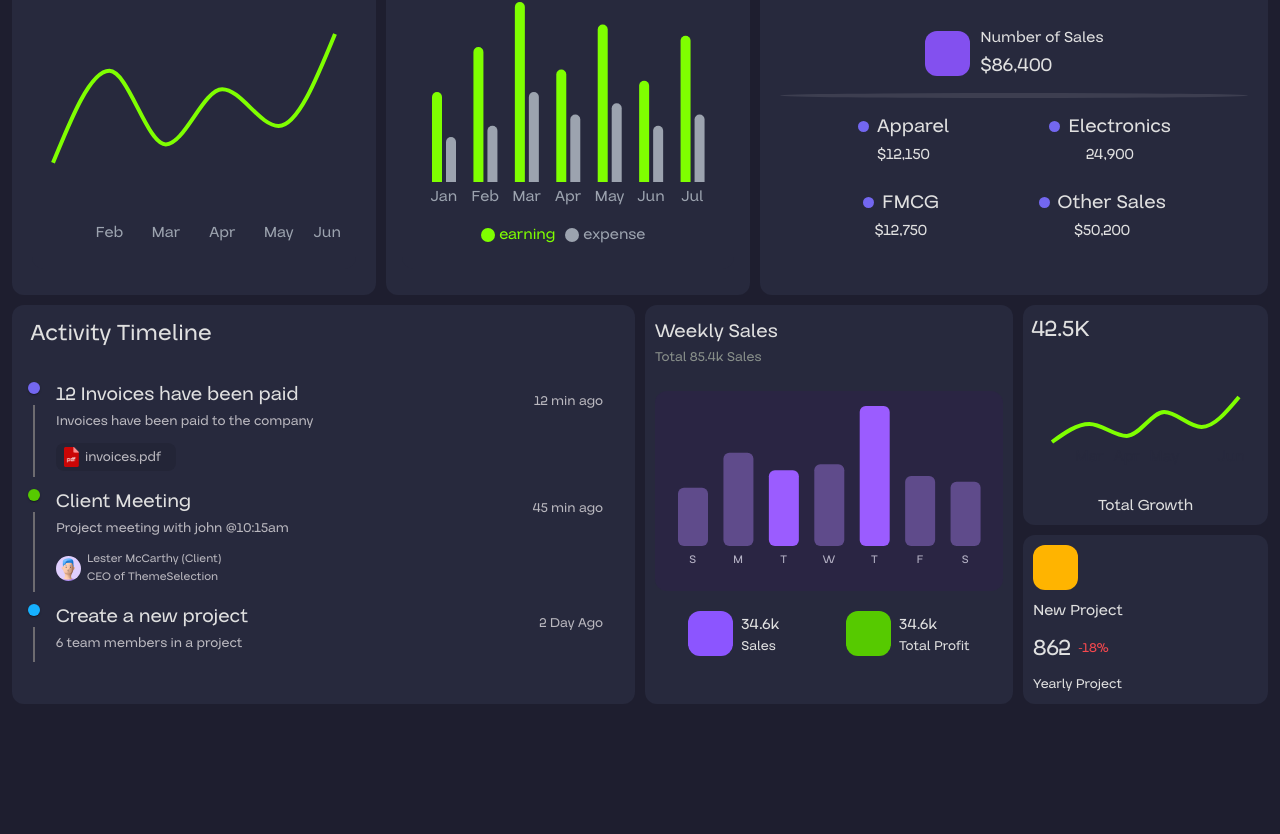
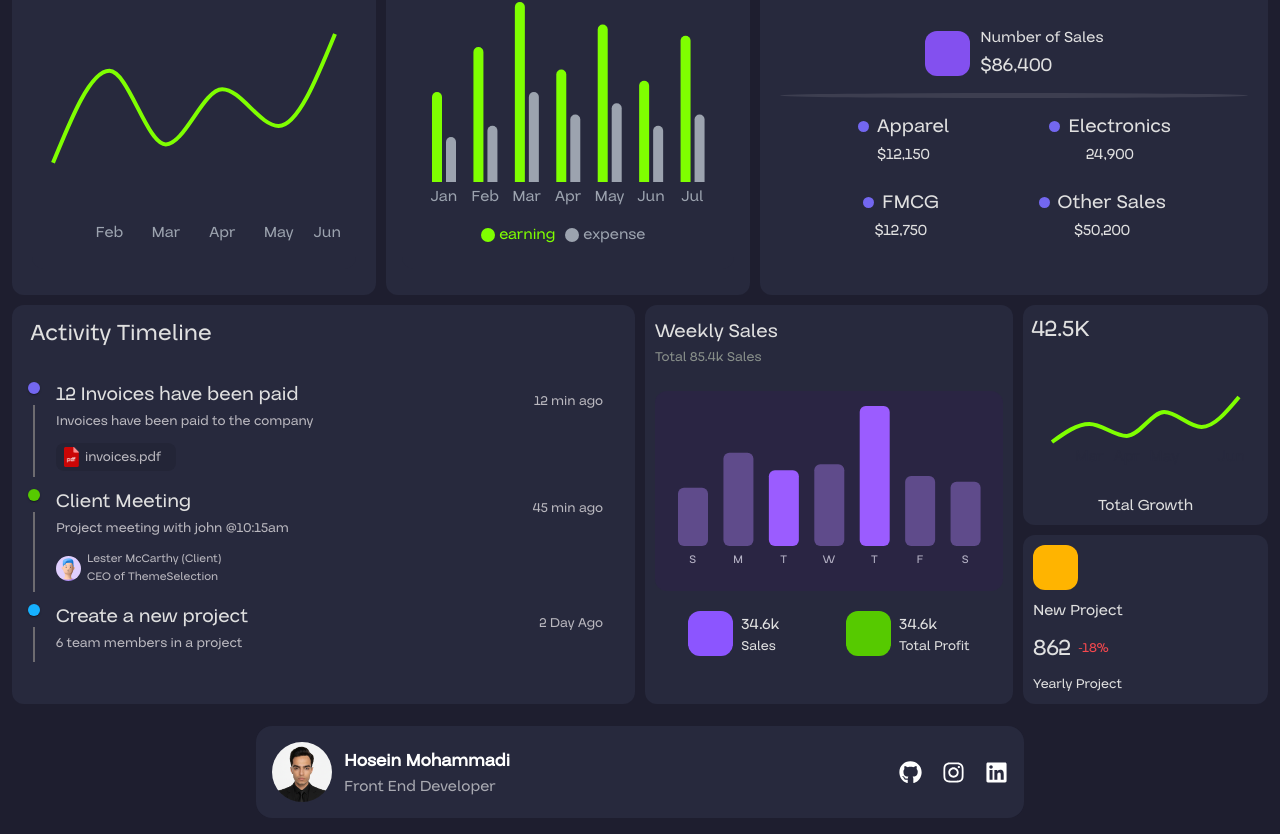
Before and after one commit to hoseinmohammadi-dev/admin-panel, a Next.js app: page / in a window 1280 px wide. Shown: the part 371-1205 px from the top of the page. Before the commit the page ends 1097 px from the top, so only its background shows below. Built offline with nearby package versions, Linux system fonts and the light colour scheme; some icons are missing.

Commit message:
add footer info

```diff
--- a/package.json
+++ b/package.json
@@ -16,6 +16,7 @@
     "next": "16.0.0",
     "react": "19.2.0",
     "react-dom": "19.2.0",
+    "react-icons": "^5.5.0",
     "recharts": "^3.3.0"
   },
   "devDependencies": {
--- a/src/app/components/LineChartComponent2.jsx
+++ b/src/app/components/LineChartComponent2.jsx
@@ -26,7 +26,7 @@ export default function LineChartComponent2() {
 
               border: 'none',
               borderRadius: '8px',
-              color: '#fff',
+              color: '#27293d',
             }}
           />
           <Line
--- /dev/null
+++ b/src/app/components/footer.jsx
@@ -0,0 +1,37 @@
+import Image from "next/image";
+import { FaGithub, FaInstagram, FaLinkedin } from "react-icons/fa";
+
+export default function Footer() {
+    return (
+        <section className="w-full mb-4">
+            <div className="flex items-center justify-between w-[90%] max-w-3xl mx-auto p-4 rounded-2xl bg-(--color-surface) backdrop-blur-md">
+                <div className="flex items-center gap-1.5 md:gap-3">
+                    <Image
+                        src="/image/hosein.png"
+                        alt="Hosein Mohammadi"
+                        width={60}
+                        height={60}
+                        className="rounded-full"
+                    />
+                    <div className="flex flex-col justify-center" >
+                        <h2 className="font-semibold text-white text-[16px] sm:text-[18px]">Hosein Mohammadi</h2>
+                        <p className="text-white/60 text-[14px] sm:text-[16px] text-left">Front End Developer</p>
+                    </div>
+                </div>
+                <div className="flex items-center gap-3  md:gap-5 text-xl text-white">
+                    <a href="https://github.com/hoseinmohammadi-dev" target="_blank" rel="noopener noreferrer">
+                        <FaGithub size={23} className="hover:text-black transition-colors" />
+                    </a>
+                    <a href="https://instagram.com/hoseinmdev" target="_blank" rel="noopener noreferrer">
+                        <FaInstagram size={23} className="hover:text-pink-500 transition-colors" />
+                    </a>
+                    <a href="https://linkedin.com/in/hoseinmohammadi-dev" target="_blank" rel="noopener noreferrer">
+                        <FaLinkedin size={23} className="hover:text-blue-600 transition-colors" />
+                    </a>
+                </div>
+
+            </div >
+        </section>
+
+    )
+}
--- a/src/app/layout.jsx
+++ b/src/app/layout.jsx
@@ -3,6 +3,7 @@ import { ThemeProvider, CssBaseline, Box } from '@mui/material';
 import theme from '@/theme';
 import '../app/globals.css';
 import Header from './components/Header';
+import Footer from './components/footer';
 
 
 export default function RootLayout({ children }) {
@@ -15,6 +16,7 @@ export default function RootLayout({ children }) {
             <Box className="flex-1">
               <Header />
               <main className="container mx-auto p-3">{children}</main>
+              <Footer/>
             </Box>
           </Box>
         </ThemeProvider>
--- a/src/app/page.jsx
+++ b/src/app/page.jsx
@@ -23,7 +23,7 @@ export default function HomePage() {
         <section className="w-full flex flex-col sm:flex-row gap-2.5 *:rounded-xl *:p-2">
           <section className="relative w-full h-40 md:w-[50%] bg-(--color-surface) p-5">
             <div className="w-[70%]">
-              <Image src="/Avatars/9.png" width={125} height={100} alt="one person" className="absolute right-0 bottom-0" />
+              <Image src="/Avatars/9.png" width={125} height={100} alt="one person" className="absolute -right-2 bottom-0" />
               <div className="pl-3.5 md:pl-0 lg:pl-1">
                 <Typography variant="h6">Ratings</Typography>
                 <div className="flex items-center gap-1.5 my-2">
@@ -36,7 +36,7 @@ export default function HomePage() {
           </section>
           <section className="relative w-full h-40 md:w-[50%] bg-(--color-surface) p-5">
             <div className="w-[70%]">
-              <Image src="/Avatars/10.png" width={100} height={100} alt="one person" className="absolute right-20 sm:right-0 bottom-0" />
+              <Image src="/Avatars/10.png" width={100} height={100} alt="one person" className="absolute right-15 sm:-right-1 bottom-0" />
               <div className="pl-3.5 md:pl-0 lg:pl-1">
                 <Typography variant="h6">Sessions</Typography>
                 <div className="flex items-center gap-1.5 my-2">
@@ -175,7 +175,7 @@ export default function HomePage() {
       <section className=" flex flex-col lg:flex-row gap-2.5 my-2.5 w-full *:lg:w-[50%]">
         {/* part 1 */}
         <section className="bg-(--color-surface) rounded-xl py-3">
-          <Typography variant="h5" sx={{marginLeft:'18px', marginBottom:'15px'}}>Activity Timeline</Typography>
+          <Typography variant="h5" sx={{ marginLeft: '18px', marginBottom: '15px' }}>Activity Timeline</Typography>
           <BasicTimeline />
         </section>
         <section className="flex flex-col md:flex-row gap-2.5">
```
Also changed, not shown: public/image/hosein.png (added), 1 other file (tests, documents, lock files or other folders).
